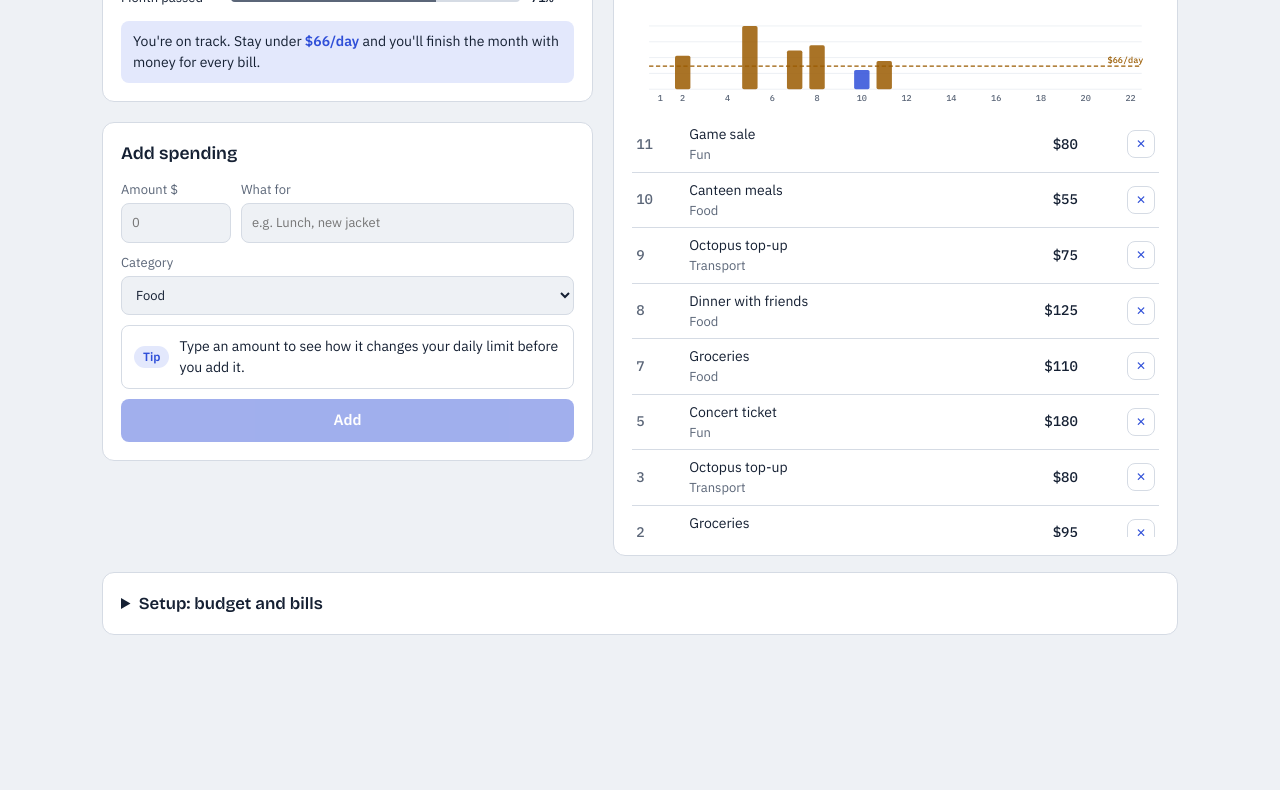
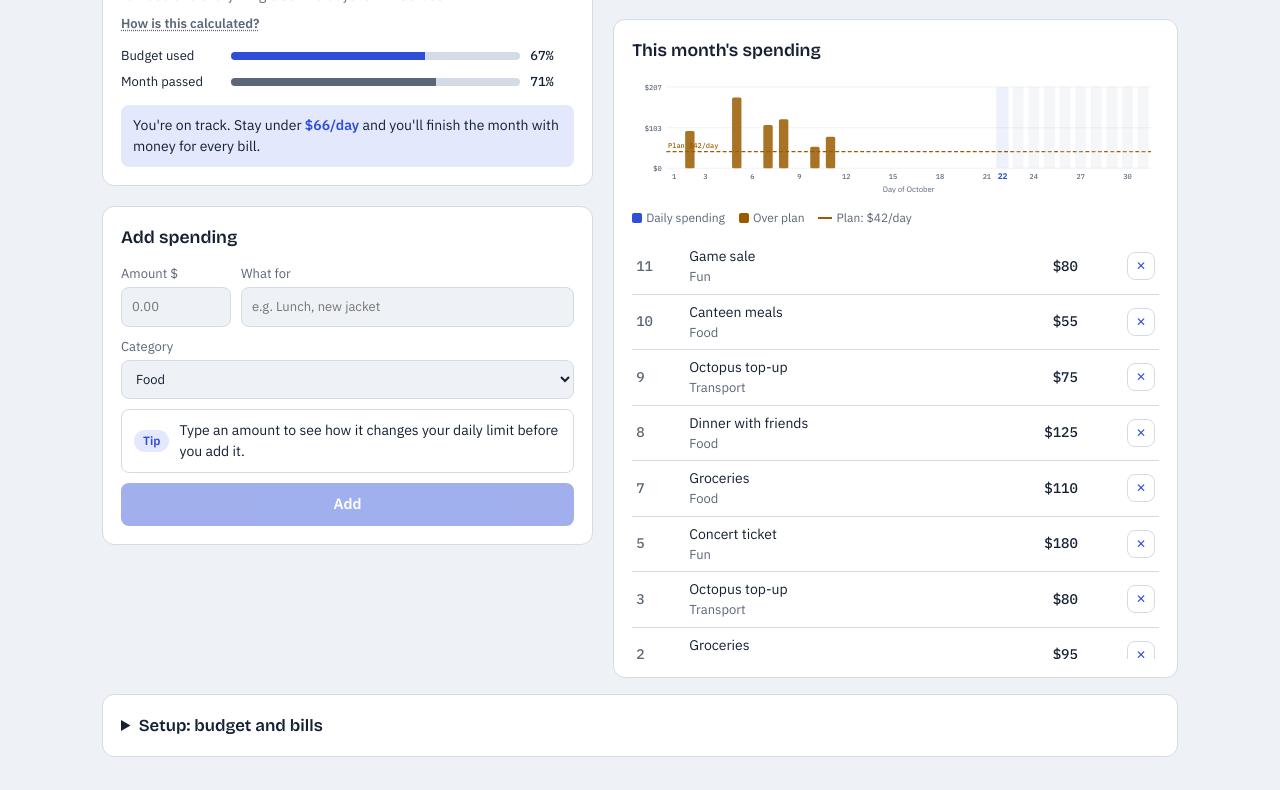
Before and after one commit to St2r930/dsai1202-spend-plan, a plain HTML site: page index.html in a window 1280 px wide. Shown: the part 407-1197 px from the top of the page. Before the commit the page ends 1106 px from the top, so only its background shows below. Drawn offline with nearby package versions, Linux system fonts and the light colour scheme.

Commit message:
Improve chart, add explainer and example banner (v0.6)
Chart: show all days of the month, grey out future days, mark today,
add Y-axis amounts, X-axis "Day of October" label, hover tooltips,
color legend. Replace shifting daily-limit line with fixed planned
daily = (budget − bills) / days (fairer comparison for past days).

UX: example data banner with "Set up my budget" button; "How is this
calculated?" explainer under daily limit; remove duplicate "Left" stat
(already shown in "Rest of the month"); fix amount placeholder; prevent
label wrapping.

Co-Authored-By: Claude Opus 4.6 <noreply@anthropic.com>

```diff
--- a/index.html
+++ b/index.html
@@ -53,8 +53,7 @@ h2{font-family:var(--f-display);font-weight:600;font-size:1.1rem;margin:0}
 .hero .label{font-size:13px;color:var(--muted)}
 .hero .big{font-family:var(--f-display);font-weight:800;font-size:clamp(2.6rem,12vw,3.6rem);line-height:1}
 .hero .sub{color:var(--muted);font-size:14px}
-.stats{display:grid;grid-template-columns:repeat(2,minmax(0,1fr));gap:10px 16px;padding-bottom:14px;border-bottom:1px solid var(--line)}
-@media (min-width:480px){.stats{grid-template-columns:repeat(4,minmax(0,1fr))}}
+.stats{display:grid;grid-template-columns:repeat(3,minmax(0,1fr));gap:10px 16px;padding-bottom:14px;border-bottom:1px solid var(--line)}
 .stat{display:grid;gap:2px;min-width:0}
 .stat .k{font-size:12px;color:var(--muted);letter-spacing:.03em}
 .stat .v{font-family:var(--f-num);font-variant-numeric:tabular-nums;font-size:1.15rem}
@@ -66,7 +65,7 @@ h2{font-family:var(--f-display);font-weight:600;font-size:1.1rem;margin:0}
 .pace-row{display:grid;grid-template-columns:100px 1fr 44px;align-items:center;gap:10px;font-size:13px}
 .track{height:8px;background:var(--line);border-radius:4px;overflow:hidden}
 .fill{height:100%;background:var(--accent)} .fill.time{background:var(--muted)} .fill.over{background:var(--bad)}
-label{display:grid;gap:4px;font-size:13px;color:var(--muted)}
+label{display:grid;gap:4px;font-size:13px;color:var(--muted);white-space:nowrap}
 input,select{font:inherit;color:var(--ink);background:var(--bg);border:1px solid var(--line);border-radius:8px;padding:9px 10px;width:100%;min-width:0}
 input:focus-visible,select:focus-visible,button:focus-visible,summary:focus-visible{outline:2px solid var(--accent);outline-offset:2px}
 .addrow{display:grid;grid-template-columns:110px 1fr;gap:10px}
@@ -96,13 +95,23 @@ details summary{cursor:pointer;font-family:var(--f-display);font-weight:600;font
 .btn-row{display:flex;gap:8px;flex-wrap:wrap}
 .chart-wrap{overflow-x:auto}
 .chart-wrap svg{display:block;width:100%;height:auto}
+.chart-tip{position:absolute;pointer-events:none;background:var(--surface);border:1px solid var(--line);border-radius:6px;padding:4px 8px;font-size:12px;font-family:var(--f-num);white-space:nowrap;box-shadow:0 2px 8px rgba(0,0,0,.12);z-index:10;opacity:0;transition:opacity .15s}
+.chart-tip.show{opacity:1}
+.chart-legend{display:flex;flex-wrap:wrap;gap:8px 14px;font-size:12px;color:var(--muted);margin-top:4px}
+.chart-legend span{display:flex;align-items:center;gap:4px}
+.chart-legend i{display:inline-block;width:10px;height:10px;border-radius:2px;flex-shrink:0}
+.banner{background:var(--warn-soft);border:1px solid var(--warn);border-radius:10px;padding:12px 16px;display:flex;flex-wrap:wrap;align-items:center;gap:8px 12px;font-size:14px}
+.banner b{color:var(--warn)}
+.banner button{font-size:13px;padding:6px 14px}
+.explainer{font-size:13px;color:var(--muted);cursor:pointer;border:0;background:0;padding:0;font-family:inherit;text-decoration:underline;text-decoration-style:dotted;text-underline-offset:2px}
+.explainer-text{font-size:13px;color:var(--muted);background:var(--bg);border-radius:8px;padding:10px 12px;margin-top:4px}
 </style>
 </head>
 <body>
 
 <div class="wrap">
   <header>
-    <div><span class="tag">DSAI1202 · PROTOTYPE v0.5</span><h1 class="title">Here is how to finish the month.</h1></div>
+    <div><span class="tag">DSAI1202 · PROTOTYPE v0.6</span><h1 class="title">Here is how to finish the month.</h1></div>
     <div class="btn-row">
       <button class="ghost tiny" id="exportBtn" type="button">Export CSV</button>
       <button class="ghost tiny" id="importBtn" type="button">Import CSV</button>
@@ -110,6 +119,11 @@ details summary{cursor:pointer;font-family:var(--f-display);font-weight:600;font
       <input type="file" id="csvFile" accept=".csv" hidden>
     </div>
   </header>
+
+  <div class="banner" id="demoBanner" hidden>
+    <span><b>This is example data</b> — set your own budget to get started.</span>
+    <button type="button" id="setupMyBtn">Set up my budget</button>
+  </div>
 
   <div class="layout">
   <div class="col">
@@ -119,6 +133,7 @@ details summary{cursor:pointer;font-family:var(--f-display);font-weight:600;font
     <div class="label" style="margin-top:10px">You can spend per day</div>
     <div class="big num" id="daily">$0</div>
     <div class="sub" id="dailySub"></div>
+    <div id="explainerWrap"></div>
     <div class="pace">
       <div class="pace-row"><span>Budget used</span><div class="track"><div class="fill" id="usedBar"></div></div><span class="num" id="usedPct"></span></div>
       <div class="pace-row"><span>Month passed</span><div class="track"><div class="fill time" id="timeBar"></div></div><span class="num" id="timePct"></span></div>
@@ -130,7 +145,7 @@ details summary{cursor:pointer;font-family:var(--f-display);font-weight:600;font
   <section class="card" aria-labelledby="addH">
     <h2 id="addH">Add spending</h2>
     <form id="addForm" class="addrow">
-      <label>Amount $<input id="amt" type="number" min="0.01" step="0.01" inputmode="decimal" placeholder="0"></label>
+      <label>Amount $<input id="amt" type="number" min="0.01" step="0.01" inputmode="decimal" placeholder="0.00"></label>
       <label>What for<input id="desc" type="text" placeholder="e.g. Lunch, new jacket"></label>
       <label class="wide">Category<select id="cat"></select></label>
       <div class="preview wide" id="preview"><span class="pill fit">Tip</span><span class="txt">Type an amount to see how it changes your daily limit before you add it.</span></div>
@@ -150,7 +165,11 @@ details summary{cursor:pointer;font-family:var(--f-display);font-weight:600;font
   <!-- 4. HISTORY -->
   <section class="card" aria-labelledby="logH">
     <h2 id="logH">This month's spending</h2>
-    <div class="chart-wrap" id="chartWrap"></div>
+    <div style="position:relative">
+      <div class="chart-wrap" id="chartWrap"></div>
+      <div class="chart-tip" id="chartTip"></div>
+    </div>
+    <div class="chart-legend" id="chartLegend"></div>
     <div class="tablewrap"><table><tbody id="logBody"></tbody></table></div>
   </section>
   </div>
@@ -243,16 +262,26 @@ function judge(amt,cat){
   return {cls:"warn",label:"Think twice",txt:`Daily limit drops from ${money(before.daily)} to ${money(after.daily)} for ${before.daysLeft} days.`};
 }
 
+function isExample(){
+  const ex=example();
+  return S.budget===ex.budget&&S.bills.length===ex.bills.length&&
+    S.bills.every((b,i)=>b.name===ex.bills[i].name&&b.monthly===ex.bills[i].monthly)&&
+    S.log.length===ex.log.length&&S.log.every((e,i)=>e.desc===ex.log[i].desc&&e.amt===ex.log[i].amt);
+}
+
 function render(){
   const c=compute();
   const mon=NOW.toLocaleString("en-US",{month:"short"});
+  // example banner
+  $("demoBanner").hidden=!isExample();
   $("stats").innerHTML=
     `<div class="stat"><span class="k">Budget</span><span class="v">${money(S.budget)}</span><span class="d">${mon} 1 – ${mon} ${DAYS} · ${DAYS} days</span></div>`+
     `<div class="stat"><span class="k">Spent</span><span class="v">${money(c.spent)}</span><span class="d">in ${TODAY} day${TODAY>1?"s":""}</span></div>`+
-    `<div class="stat"><span class="k">Left</span><span class="v">${money(c.remaining)}</span><span class="d">incl. ${money(c.billsLeft)} bills</span></div>`+
     `<div class="stat"><span class="k">To go</span><span class="v">${c.daysLeft} days</span><span class="d">incl. today</span></div>`;
   $("daily").textContent=money(Math.max(0,c.daily));
   $("dailySub").textContent=`for food and everything else · ${c.daysLeft} days left in ${NOW.toLocaleString("en-US",{month:"long"})}`;
+  // explainer
+  $("explainerWrap").innerHTML=`<button class="explainer" type="button" id="explainerBtn">How is this calculated?</button><div class="explainer-text" id="explainerBody" hidden>${money(c.remaining)} left − ${money(c.billsLeft)} for bills = ${money(c.forDaily)} for daily spending ÷ ${c.daysLeft} days = <b>${money(Math.max(0,c.daily))}/day</b></div>`;
   const up=Math.round(c.usedShare*100),tp=Math.round(c.timeShare*100);
   $("usedBar").style.width=Math.min(100,up)+"%";$("usedBar").classList.toggle("over",up>tp+5);
   $("usedPct").textContent=up+"%";$("timeBar").style.width=tp+"%";$("timePct").textContent=tp+"%";
@@ -311,6 +340,8 @@ document.addEventListener("click",ev=>{
   else if(t.dataset.bd!==undefined){S.bills.splice(+t.dataset.bd,1)}
   else if(t.id==="addBill"){S.bills.push({name:"New bill",monthly:0})}
   else if(t.id==="resetBtn"){S=example()}
+  else if(t.id==="setupMyBtn"){S={budget:0,bills:[],log:[]};save();render();document.querySelector("details").open=true;$("sBudget").focus();return}
+  else if(t.id==="explainerBtn"){const b=$("explainerBody");b.hidden=!b.hidden;return}
   else return;
   save();render();
 });
@@ -319,55 +350,105 @@ $("addForm").addEventListener("submit",ev=>{ev.preventDefault();
   S.log.push({date:dateOf(TODAY),desc:$("desc").value.trim()||$("cat").value,cat:$("cat").value,amt});
   $("amt").value="";$("desc").value="";save();render();});
 
-/* ---- Daily spending chart (SVG) ---- */
+/* ---- Daily spending chart (SVG) ----
+   Reference line: planned daily = (budget − total bills) / days in month.
+   This is a fixed benchmark — it doesn't shift as you spend, so every day
+   is compared to the same fair target.                                    */
 function renderChart(){
   const billNames=new Set(S.bills.map(b=>b.name));
   const dailyLog=monthLog().filter(e=>!billNames.has(e.cat));
-  const perDay=new Array(TODAY).fill(0);
-  dailyLog.forEach(e=>{const d=+e.date.slice(8);if(d>=1&&d<=TODAY)perDay[d-1]+=e.amt});
-  const c=compute();
-  const limit=Math.max(0,c.daily);
-  const maxVal=Math.max(limit,...perDay,1);
-  const W=Math.max(320,TODAY*28),H=120,pad=28,bot=18;
-  const plotH=H-pad-bot;
-  const barW=Math.max(4,Math.min(18,(W-40)/TODAY-2));
-  const step=(W-40)/TODAY;
-  const xs=i=>20+step*i+step/2;
-  const yOf=v=>pad+plotH-plotH*(v/maxVal);
-  const style=getComputedStyle(document.documentElement);
-  const accent=style.getPropertyValue("--accent").trim();
-  const muted=style.getPropertyValue("--muted").trim();
-  const line=style.getPropertyValue("--line").trim();
-  const warn=style.getPropertyValue("--warn").trim();
-  let svg=`<svg xmlns="http://www.w3.org/2000/svg" viewBox="0 0 ${W} ${H}" role="img" aria-label="Daily spending chart">`;
-  // grid lines
-  const steps=[0,.25,.5,.75,1];
-  steps.forEach(s=>{
-    const y=yOf(maxVal*s);
-    svg+=`<line x1="20" y1="${y}" x2="${W-20}" y2="${y}" stroke="${line}" stroke-width="0.5"/>`;
+  const perDay=new Array(DAYS).fill(0);
+  dailyLog.forEach(e=>{const d=+e.date.slice(8);if(d>=1&&d<=DAYS)perDay[d-1]+=e.amt});
+  const totalBills=S.bills.reduce((a,b)=>a+b.monthly,0);
+  const planned=Math.max(0,(S.budget-totalBills)/DAYS);
+  const maxVal=Math.max(planned,...perDay,1)*1.15;
+  const cs=getComputedStyle(document.documentElement);
+  const accent=cs.getPropertyValue("--accent").trim();
+  const muted=cs.getPropertyValue("--muted").trim();
+  const linec=cs.getPropertyValue("--line").trim();
+  const warn=cs.getPropertyValue("--warn").trim();
+  const bg=cs.getPropertyValue("--bg").trim();
+  const monName=NOW.toLocaleString("en-US",{month:"long"});
+  // dimensions
+  const LEFT=44,RIGHT=10,TOP=14,BOT=32;
+  const W=Math.max(320,DAYS*20+LEFT+RIGHT);
+  const H=150;
+  const plotW=W-LEFT-RIGHT,plotH=H-TOP-BOT;
+  const step=plotW/DAYS;
+  const barW=Math.max(3,step*0.6);
+  const cx=i=>LEFT+step*i+step/2;
+  const cy=v=>TOP+plotH-plotH*(Math.min(v,maxVal)/maxVal);
+  let svg=`<svg xmlns="http://www.w3.org/2000/svg" viewBox="0 0 ${W} ${H}" role="img" aria-label="Daily spending chart" style="cursor:default">`;
+  // y-axis labels and grid
+  const yTicks=[0,Math.round(maxVal/2),Math.round(maxVal)].filter((v,i,a)=>a.indexOf(v)===i);
+  yTicks.forEach(v=>{
+    const y=cy(v);
+    svg+=`<line x1="${LEFT}" y1="${y}" x2="${W-RIGHT}" y2="${y}" stroke="${linec}" stroke-width="0.5"/>`;
+    svg+=`<text x="${LEFT-6}" y="${y+4}" fill="${muted}" font-size="9" font-family="var(--f-num)" text-anchor="end">$${v}</text>`;
   });
-  // daily limit line
-  if(limit>0){
-    const ly=yOf(limit);
-    svg+=`<line x1="20" y1="${ly}" x2="${W-20}" y2="${ly}" stroke="${warn}" stroke-width="1.5" stroke-dasharray="5,3"/>`;
-    svg+=`<text x="${W-18}" y="${ly-4}" fill="${warn}" font-size="10" font-family="var(--f-num)" text-anchor="end">${money(limit)}/day</text>`;
+  // planned daily line
+  if(planned>0){
+    const py=cy(planned);
+    svg+=`<line x1="${LEFT}" y1="${py}" x2="${W-RIGHT}" y2="${py}" stroke="${warn}" stroke-width="1.5" stroke-dasharray="5,3"/>`;
+    svg+=`<text x="${LEFT+2}" y="${py-5}" fill="${warn}" font-size="9" font-family="var(--f-num)">Plan ${money(planned)}/day</text>`;
   }
-  // bars
-  perDay.forEach((v,i)=>{
-    if(v===0)return;
-    const x=xs(i)-barW/2,y=yOf(v),h=yOf(0)-y;
-    const col=v>limit&&limit>0?warn:accent;
-    svg+=`<rect x="${x}" y="${y}" width="${barW}" height="${h}" rx="2" fill="${col}" opacity="0.85"/>`;
-  });
-  // day labels (show every Nth to avoid clutter)
-  const labelEvery=TODAY<=15?1:TODAY<=22?2:3;
-  for(let i=0;i<TODAY;i++){
-    if((i+1)%labelEvery===0||i===0){
-      svg+=`<text x="${xs(i)}" y="${H-4}" fill="${muted}" font-size="10" font-family="var(--f-num)" text-anchor="middle">${i+1}</text>`;
+  // bars for all days
+  for(let i=0;i<DAYS;i++){
+    const x=cx(i)-barW/2;
+    const isFuture=i+1>TODAY;
+    const isToday=i+1===TODAY;
+    // future day background
+    if(isFuture){
+      svg+=`<rect x="${x-1}" y="${TOP}" width="${barW+2}" height="${plotH}" rx="2" fill="${linec}" opacity="0.25"/>`;
+    }
+    // today marker
+    if(isToday){
+      svg+=`<rect x="${x-2}" y="${TOP}" width="${barW+4}" height="${plotH}" rx="3" fill="${accent}" opacity="0.08"/>`;
+    }
+    // spending bar
+    const v=perDay[i];
+    if(v>0&&!isFuture){
+      const y=cy(v),h=cy(0)-y;
+      const col=v>planned&&planned>0?warn:accent;
+      svg+=`<rect x="${x}" y="${y}" width="${barW}" height="${h}" rx="2" fill="${col}" opacity="0.85"/>`;
+    }
+    // invisible hover target
+    svg+=`<rect class="chart-bar" data-day="${i+1}" data-amt="${Math.round(perDay[i])}" x="${cx(i)-step/2}" y="${TOP}" width="${step}" height="${plotH}" fill="transparent"/>`;
+  }
+  // x-axis day labels
+  const labelEvery=DAYS<=16?1:DAYS<=23?2:3;
+  for(let i=0;i<DAYS;i++){
+    const d=i+1;
+    const show=(d%labelEvery===0)||d===1||d===TODAY;
+    if(show){
+      const isToday=d===TODAY;
+      svg+=`<text x="${cx(i)}" y="${H-BOT+14}" fill="${isToday?accent:muted}" font-size="${isToday?'10':'9'}" font-weight="${isToday?'600':'400'}" font-family="var(--f-num)" text-anchor="middle">${d}</text>`;
     }
   }
+  // x-axis label
+  svg+=`<text x="${LEFT+plotW/2}" y="${H-2}" fill="${muted}" font-size="10" font-family="var(--f-body)" text-anchor="middle">Day of ${monName}</text>`;
   svg+=`</svg>`;
   $("chartWrap").innerHTML=svg;
+  // legend
+  $("chartLegend").innerHTML=
+    `<span><i style="background:${accent}"></i>Daily spending</span>`+
+    `<span><i style="background:${warn}"></i>Over plan</span>`+
+    `<span><i style="background:${warn};height:2px;width:14px;border-radius:0"></i>Plan: ${money(planned)}/day</span>`;
+  // tooltip on hover/tap
+  const wrap=$("chartWrap").parentElement;
+  const tip=$("chartTip");
+  wrap.addEventListener("pointermove",ev=>{
+    const bar=ev.target.closest(".chart-bar");
+    if(!bar){tip.classList.remove("show");return}
+    const d=bar.dataset.day,a=bar.dataset.amt;
+    const future=+d>TODAY;
+    tip.textContent=future?`Day ${d} (future)`:`Day ${d}: $${a}`;
+    tip.classList.add("show");
+    const rect=wrap.getBoundingClientRect();
+    tip.style.left=(ev.clientX-rect.left+12)+"px";
+    tip.style.top=(ev.clientY-rect.top-28)+"px";
+  });
+  wrap.addEventListener("pointerleave",()=>tip.classList.remove("show"));
 }
 
 /* ---- CSV Export ---- */
```
Also changed, not shown: 2 other files.
